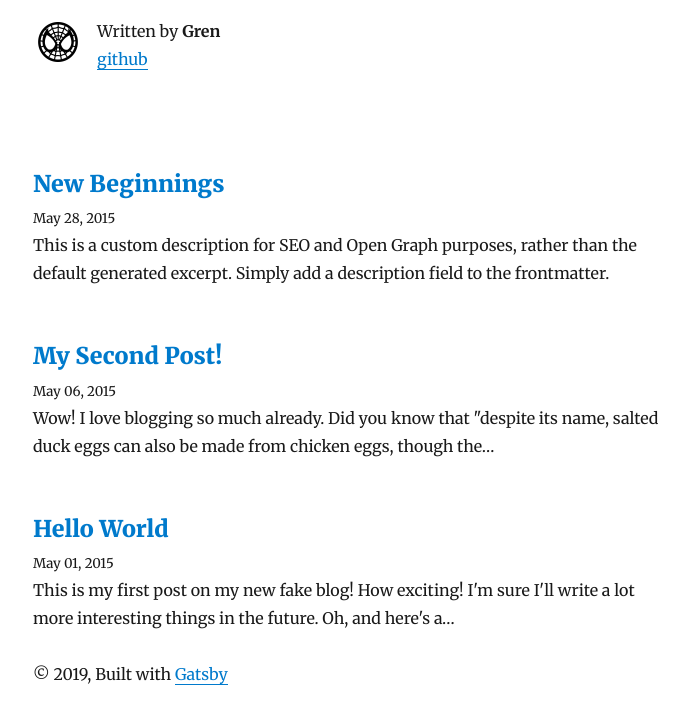
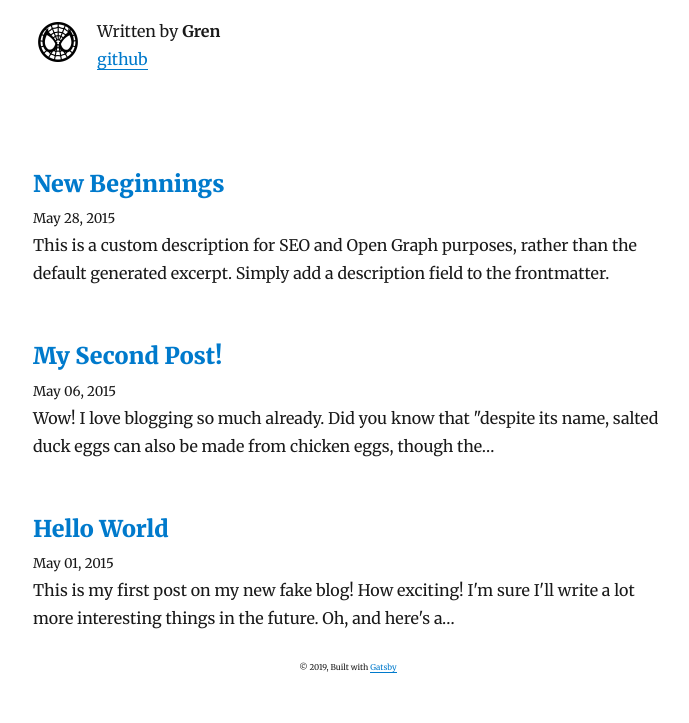
Before and after one commit to fed-gren/blog-gren, a Gatsby site: page / in a window 1280 px wide. Shown: the part 137-860 px from the top of the page, without its empty margins (292-981 px from the left). Built offline with nearby package versions, Linux system fonts and the light colour scheme; Gatsby itself is replaced by a stand-in of ours; some packages are replaced by stand-ins of ours.

Commit message:
fix: modify footer style

```diff
--- a/src/components/layout.js
+++ b/src/components/layout.js
@@ -62,7 +62,12 @@ class Layout extends React.Component {
       >
         <header>{header}</header>
         <main>{children}</main>
-        <footer>
+        <footer
+          style={{
+            textAlign: `center`,
+            fontSize: `.5rem`
+          }}
+        >
           © {new Date().getFullYear()}, Built with
           {` `}
           <a href="https://www.gatsbyjs.org">Gatsby</a>
```
